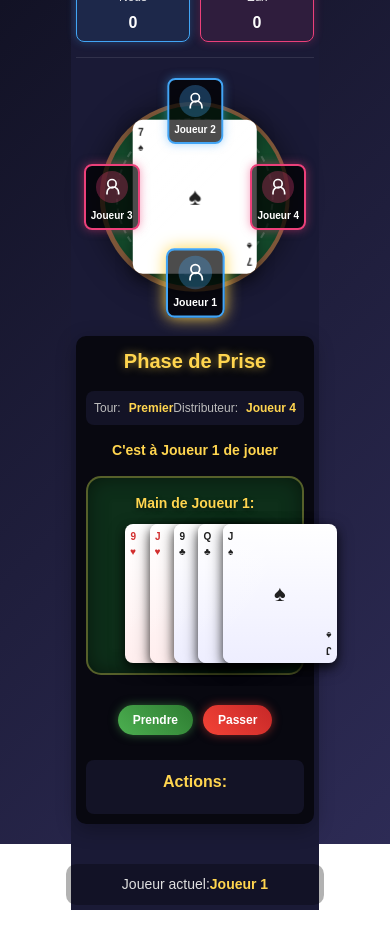
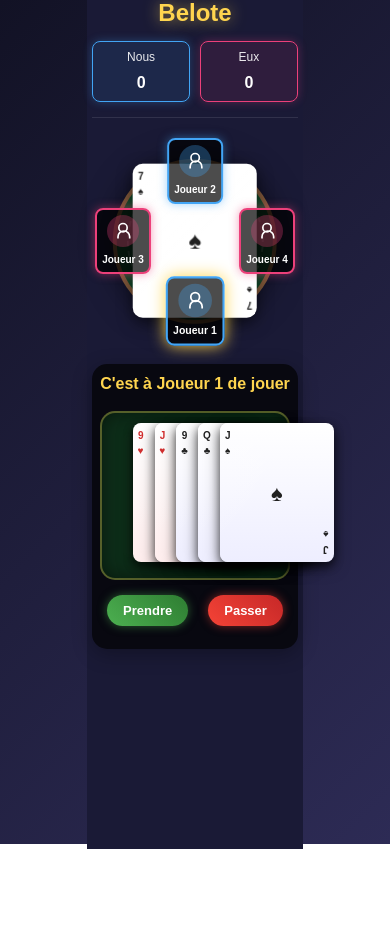
Before and after one commit to nreaud/belotte-app, a Vue app: page /game in a window 390 px wide. After the commit the page ends 881 px from the top, so only its background shows below. Built offline with nearby package versions, Linux system fonts and the light colour scheme.

Commit message:
Suppression d'éléments inutiles pour épurer l'affichage du bidding

```diff
--- a/src/components/BeloteBiddingPhase.vue
+++ b/src/components/BeloteBiddingPhase.vue
@@ -1,27 +1,10 @@
 <template>
   <div class="bidding-phase">
-    <h2 class="phase-title">Phase de Prise</h2>
-
-    <div class="bidding-info">
-      <div class="round-info">
-        <span class="round-label">Tour:</span>
-        <span class="round-value">{{ biddingRound === 1 ? 'Premier' : 'Second' }}</span>
-      </div>
-
-      <div class="dealer-info">
-        <span class="dealer-label">Distributeur:</span>
-        <span class="dealer-value">{{ players[dealer].name }}</span>
-      </div>
-    </div>
-
-    <!-- La carte d'atout a été déplacée vers le composant GameTable -->
-
     <div class="current-player-action">
       <div class="action-message">C'est à {{ players[currentPlayerIndex].name }} de jouer</div>
 
       <!-- Affichage de la main du joueur actuel -->
       <div class="player-hand" v-if="playerHand.length > 0">
-        <div class="hand-label">Main de {{ players[currentPlayerIndex].name }}:</div>
         <div class="hand-cards">
           <div
               v-for="(card, index) in playerHand"
@@ -84,37 +67,12 @@
         </div>
       </div>
     </div>
-
-    <div class="action-log">
-      <div class="log-title">Actions:</div>
-      <div class="log-entries">
-        <div
-            v-for="(log, index) in actionLogs"
-            :key="index"
-            class="log-entry"
-        >
-          <span class="log-player" :class="getTeamClass(log.playerIndex)">{{ players[log.playerIndex].name }}:</span>
-          <span class="log-action">{{ log.action }}</span>
-        </div>
-      </div>
-    </div>
   </div>
 </template>
 
 <script>
 export default {
   name: 'BeloteBiddingPhase',
-
-  data() {
-    return {
-      biddingRound: 1,
-      currentPlayerIndex: 0, // L'index du joueur actuel
-      selectedSuit: null,
-      actionLogs: [],
-      suits: ['hearts', 'diamonds', 'clubs', 'spades'],
-      playerHand: [] // Copie locale de la main du joueur
-    }
-  },
   props: {
     teams: {
       type: Object,
@@ -135,6 +93,15 @@ export default {
     trumpCard: {
       type: Object,
       required: true // Carte d'atout potentielle déplacée en prop
+    }
+  },
+  data() {
+    return {
+      biddingRound: 1,
+      currentPlayerIndex: 0, // L'index du joueur actuel
+      selectedSuit: null,
+      suits: ['hearts', 'diamonds', 'clubs', 'spades'],
+      playerHand: [] // Copie locale de la main du joueur
     }
   },
   computed: {
@@ -159,9 +126,6 @@ export default {
     // Initialiser le joueur actuel à l'humanPlayerIndex passé en props
     this.currentPlayerIndex = this.humanPlayerIndex
 
-    // Générer une carte d'atout potentielle
-    this.dealCards()
-
     // Copier la main du joueur
     this.playerHand = [...this.playerCards]
   },
@@ -181,34 +145,6 @@ export default {
     }
   },
   methods: {
-    dealCards() {
-      // Réinitialiser les données de la phase de prise
-      this.biddingRound = 1
-      this.actionLogs = []
-      this.currentPlayerIndex = this.humanPlayerIndex
-    },
-    getFullCardName(card) {
-      // Retourne le nom complet de la carte (ex: "Valet de Pique")
-      const valueNames = {
-        '7': 'Sept',
-        '8': 'Huit',
-        '9': 'Neuf',
-        '10': 'Dix',
-        'J': 'Valet',
-        'Q': 'Dame',
-        'K': 'Roi',
-        'A': 'As'
-      }
-
-      const suitNames = {
-        'hearts': 'Cœur',
-        'diamonds': 'Carreau',
-        'clubs': 'Trèfle',
-        'spades': 'Pique'
-      }
-
-      return `${valueNames[card.value]} de ${suitNames[card.suit]}`
-    },
     selectSuit(suit) {
       // Ne peut pas sélectionner la même couleur que l'atout potentiel au 2ème tour
       if (this.biddingRound === 2 && suit !== this.trumpCard.suit) {
@@ -216,38 +152,21 @@ export default {
       }
     },
     takeAction(isTaking) {
-      let actionText = ''
-
       if (isTaking) {
         // Le joueur prend
         if (this.biddingRound === 1) {
-          actionText = `Prend à ${this.getSuitSymbol(this.trumpCard.suit)}`
-          this.logAction(this.currentPlayerIndex, actionText)
           this.endBidding(this.currentPlayerIndex, this.trumpCard.suit)
         } else {
           // Second tour
           if (this.selectedSuit) {
-            actionText = `Prend à ${this.getSuitSymbol(this.selectedSuit)}`
-            this.logAction(this.currentPlayerIndex, actionText)
             this.endBidding(this.currentPlayerIndex, this.selectedSuit)
-          } else {
-            // Ne devrait pas se produire grâce au bouton désactivé
           }
         }
       } else {
         // Le joueur passe
-        actionText = "Passe"
-        this.logAction(this.currentPlayerIndex, actionText)
-
         // Passer au joueur suivant
         this.nextPlayer()
       }
-    },
-    logAction(playerIndex, action) {
-      this.actionLogs.push({
-        playerIndex,
-        action
-      })
     },
     nextPlayer() {
       // Passer au joueur suivant dans le sens des aiguilles d'une montre
@@ -284,10 +203,6 @@ export default {
       // Changer le distributeur
       const newDealer = (this.dealer + 1) % 4
       this.$emit('restart-bidding', { newDealer })
-
-      // Redistribuer les cartes
-      this.dealer = newDealer
-      this.dealCards()
     },
     getTeamClass(playerIndex) {
       const team = this.players[playerIndex].team
@@ -316,7 +231,7 @@ export default {
 .bidding-phase {
   width: 100%;
   margin: 0 auto;
-  padding: 20px;
+  padding: 15px;
   background-color: rgba(0, 0, 0, 0.7);
   border-radius: 15px;
   color: white;
@@ -324,155 +239,22 @@ export default {
   box-sizing: border-box;
 }
 
-.phase-title {
-  text-align: center;
-  color: #ffd54f;
-  margin-top: 0;
-  margin-bottom: 20px;
-  font-size: 24px;
-  text-shadow: 0 0 10px rgba(255, 213, 79, 0.6);
-}
-
-.bidding-info {
-  display: flex;
-  justify-content: space-between;
-  margin-bottom: 20px;
-  padding: 10px;
-  background-color: rgba(30, 30, 60, 0.5);
-  border-radius: 8px;
-}
-
-.round-info, .dealer-info {
-  display: flex;
-  align-items: center;
-}
-
-.round-label, .dealer-label {
-  margin-right: 8px;
-  color: #bdbdbd;
-}
-
-.round-value, .dealer-value {
-  font-weight: bold;
-  color: #ffd54f;
-}
-
-/* Styles pour la carte d'atout */
-.trump-card-container {
-  display: flex;
-  flex-direction: column;
-  align-items: center;
-  margin: 20px 0;
-  padding: 15px;
-  background-color: rgba(30, 30, 60, 0.5);
-  border-radius: 10px;
-  box-shadow: inset 0 0 15px rgba(0, 0, 0, 0.4);
-}
-
-.trump-card-label {
-  text-align: center;
-  margin-bottom: 15px;
-  color: #ffd54f;
-  font-weight: bold;
-  font-size: 18px;
-  text-shadow: 0 2px 4px rgba(0, 0, 0, 0.5);
-}
-
-.trump-card {
-  perspective: 1000px;
-}
-
-.card {
-  width: 120px;
-  height: 180px;
-  background-color: white;
-  border-radius: 10px;
-  box-shadow: 0 10px 20px rgba(0, 0, 0, 0.3);
-  position: relative;
-  transform-style: preserve-3d;
-  transition: transform 0.5s;
-}
-
-.card:before {
-  content: '';
-  position: absolute;
-  top: 0;
-  left: 0;
-  right: 0;
-  bottom: 0;
-  background: linear-gradient(135deg, rgba(255, 255, 255, 0.5) 0%, rgba(255, 255, 255, 0) 50%);
-  border-radius: 10px;
-  pointer-events: none;
-}
-
-.card-corner {
-  position: absolute;
-  display: flex;
-  flex-direction: column;
-  align-items: center;
-}
-
-.top-left {
-  top: 5px;
-  left: 5px;
-}
-
-.bottom-right {
-  bottom: 5px;
-  right: 5px;
-  transform: rotate(180deg);
-}
-
-.card-center {
-  font-size: 48px;
-  position: absolute;
-  top: 50%;
-  left: 50%;
-  transform: translate(-50%, -50%);
-}
-
-.card-value {
-  font-size: 18px;
-  font-weight: bold;
-}
-
-.card-suit {
-  font-size: 18px;
-}
-
-.red-suit {
-  color: #d32f2f;
-}
-
-.black-suit {
-  color: #212121;
-}
-
 /* Styles pour la main du joueur */
 .player-hand {
-  margin: 20px 0 40px 0;
+  margin: 15px 0;
   position: relative;
   background-color: rgba(21, 87, 36, 0.5);
   border-radius: 15px;
-  padding: 20px 30px 30px 30px;
+  padding: 15px 20px 30px 20px;
   box-shadow: inset 0 0 20px rgba(0, 0, 0, 0.5);
   border: 2px solid rgba(255, 213, 79, 0.3);
-  min-height: 200px;
-}
-
-.hand-label {
-  text-align: center;
-  margin-bottom: 15px;
-  color: #ffd54f;
-  font-weight: bold;
-  font-size: 18px;
-  text-shadow: 0 2px 4px rgba(0, 0, 0, 0.5);
+  min-height: 150px;
 }
 
 .hand-cards {
   display: flex;
   justify-content: center;
-  height: 160px;
+  height: 120px;
   position: relative;
   margin: 0 auto;
   width: 100%;
@@ -489,7 +271,7 @@ export default {
 }
 
 .hand-card:hover {
-  transform: translateY(-30px) scale(1.1);
+  transform: translateY(-20px) scale(1.1);
   z-index: 20;
   box-shadow: 0 10px 25px rgba(0, 0, 0, 0.7);
 }
@@ -560,13 +342,13 @@ export default {
 }
 
 .current-player-action {
-  margin-bottom: 25px;
+  margin-bottom: 15px;
 }
 
 .action-message {
   text-align: center;
   margin-bottom: 15px;
-  font-size: 18px;
+  font-size: 16px;
   color: #ffd54f;
   font-weight: bold;
 }
@@ -575,7 +357,7 @@ export default {
   display: flex;
   justify-content: center;
   gap: 20px;
-  margin-bottom: 20px;
+  margin-bottom: 10px;
 }
 
 .action-button {
@@ -624,12 +406,12 @@ export default {
 }
 
 .suit-selection {
-  margin-top: 20px;
+  margin-top: 15px;
 }
 
 .suit-selector-label {
   text-align: center;
-  margin-bottom: 10px;
+  margin-bottom: 8px;
   color: #bdbdbd;
 }
 
@@ -671,114 +453,27 @@ export default {
   font-size: 30px;
 }
 
-.action-log {
-  padding: 15px;
-  background-color: rgba(30, 30, 60, 0.5);
-  border-radius: 8px;
-  max-height: 150px;
-  overflow-y: auto;
+.red-suit {
+  color: #d32f2f;
 }
 
-.log-title {
-  font-weight: bold;
-  margin-bottom: 10px;
-  color: #ffd54f;
+.black-suit {
+  color: #212121;
 }
 
-.log-entries {
-  display: flex;
-  flex-direction: column;
-  gap: 5px;
-}
-
-.log-entry {
-  font-size: 14px;
-  padding: 5px 0;
-  border-bottom: 1px solid rgba(255, 255, 255, 0.1);
-}
-
-.log-player {
-  font-weight: bold;
-  margin-right: 5px;
-}
-
-.team-1 {
-  color: #42a5f5;
-}
-
-.team-2 {
-  color: #ec407a;
-}
-
-.log-action {
-  color: #e0e0e0;
-}
-
-/* Ajout des styles responsives pour mobile */
+/* Styles responsifs pour mobile */
 @media (max-width: 768px) {
   .bidding-phase {
-    padding: 15px;
-    border-radius: 10px;
-  }
-
-  .phase-title {
-    font-size: 20px;
-    margin-bottom: 15px;
-  }
-
-  .bidding-info {
-    padding: 8px;
-    margin-bottom: 15px;
-  }
-
-  .round-label, .dealer-label {
-    font-size: 12px;
-  }
-
-  .round-value, .dealer-value {
-    font-size: 12px;
-  }
-
-  .trump-card-container {
-    padding: 10px;
-    margin: 15px 0;
-  }
-
-  .trump-card-label {
-    font-size: 14px;
-    margin-bottom: 10px;
-  }
-
-  .card {
-    width: 90px;
-    height: 135px;
-  }
-
-  .card-center {
-    font-size: 36px;
-  }
-
-  .card-value {
-    font-size: 14px;
-  }
-
-  .card-suit {
-    font-size: 14px;
+    padding: 12px;
   }
 
   .player-hand {
-    padding: 15px 20px 20px 20px;
-    margin: 15px 0 30px 0;
-    min-height: 160px;
-  }
-
-  .hand-label {
-    font-size: 14px;
-    margin-bottom: 10px;
+    padding: 10px 15px 25px 15px;
+    min-height: 130px;
   }
 
   .hand-cards {
-    height: 120px;
+    height: 100px;
   }
 
   .mini-card {
@@ -791,24 +486,11 @@ export default {
   }
 
   .mini-card .card-value {
-    font-size: 12px;
+    font-size: 14px;
   }
 
   .mini-card .card-suit {
     font-size: 12px;
-  }
-
-  .hand-card:hover {
-    transform: translateY(-20px) scale(1.05);
-  }
-
-  .action-message {
-    font-size: 14px;
-    margin-bottom: 10px;
-  }
-
-  .action-buttons {
-    gap: 10px;
   }
 
   .action-button {
@@ -824,38 +506,12 @@ export default {
   .suit-symbol {
     font-size: 24px;
   }
-
-  .action-log {
-    padding: 10px;
-    max-height: 120px;
-  }
-
-  .log-entry {
-    font-size: 12px;
-  }
 }
 
 /* Styles pour très petits écrans */
 @media (max-width: 480px) {
   .bidding-phase {
-    padding: 10px;
-  }
-
-  .card {
-    width: 70px;
-    height: 105px;
-  }
-
-  .card-center {
-    font-size: 28px;
-  }
-
-  .card-value {
-    font-size: 12px;
-  }
-
-  .card-suit {
-    font-size: 12px;
+    padding: 8px;
   }
 
   .mini-card {
@@ -873,12 +529,8 @@ export default {
   }
 
   .action-button {
-    padding: 8px 15px;
-    font-size: 12px;
-  }
-
-  .selected-suit {
-    font-size: 16px;
+    padding: 8px 16px;
+    font-size: 13px;
   }
 
   .suit-option {
@@ -892,14 +544,11 @@ export default {
 
   /* Améliorer la disposition des cartes en main pour petits écrans */
   .hand-card {
-    /* Ajuster le positionnement pour mieux voir les cartes sur petits écrans */
-    transform: rotate(calc((var(--index) - 2) * 5deg))
-    translateY(calc((var(--index) - 2) * -5px));
+    transform: translateY(calc(var(--index, 0) * 5px));
   }
 
-  /* Ajuster l'écartement des cartes */
   .hand-cards {
-    height: 100px;
+    height: 90px;
   }
 }
 </style>
--- a/src/components/BeloteGameView.vue
+++ b/src/components/BeloteGameView.vue
@@ -34,10 +34,6 @@
           @restart-bidding="onRestartBidding"
           @switch-player="onSwitchPlayer"
       />
-
-      <div class="current-player-info">
-        Joueur actuel: <span class="current-player-name">{{ players[currentPlayer].name }}</span>
-      </div>
     </div>
   </div>
 </template>
@@ -315,23 +311,6 @@ export default {
   gap: 20px;
 }
 
-.current-player-info {
-  margin-top: 20px;
-  width: 100%;
-  display: flex;
-  justify-content: center;
-  padding: 15px;
-  background-color: rgba(0, 0, 0, 0.3);
-  border-radius: 10px;
-  font-size: 16px;
-  color: #e0e0e0;
-}
-
-.current-player-name {
-  font-weight: bold;
-  color: #ffd54f;
-}
-
 /* Sur les écrans larges, afficher les composants côte à côte */
 @media (min-width: 992px) {
   .game-content {
@@ -353,12 +332,6 @@ export default {
     order: 1;
     flex: 0 0 55%;
     max-width: 55%;
-  }
-
-  /* L'info du joueur est en bas */
-  .current-player-info {
-    order: 3;
-    flex: 0 0 100%;
   }
 }
 
@@ -396,11 +369,6 @@ export default {
   .score-value {
     font-size: 20px;
   }
-
-  .current-player-info {
-    font-size: 14px;
-    padding: 10px;
-  }
 }
 
 /* Pour très petits écrans */
```
